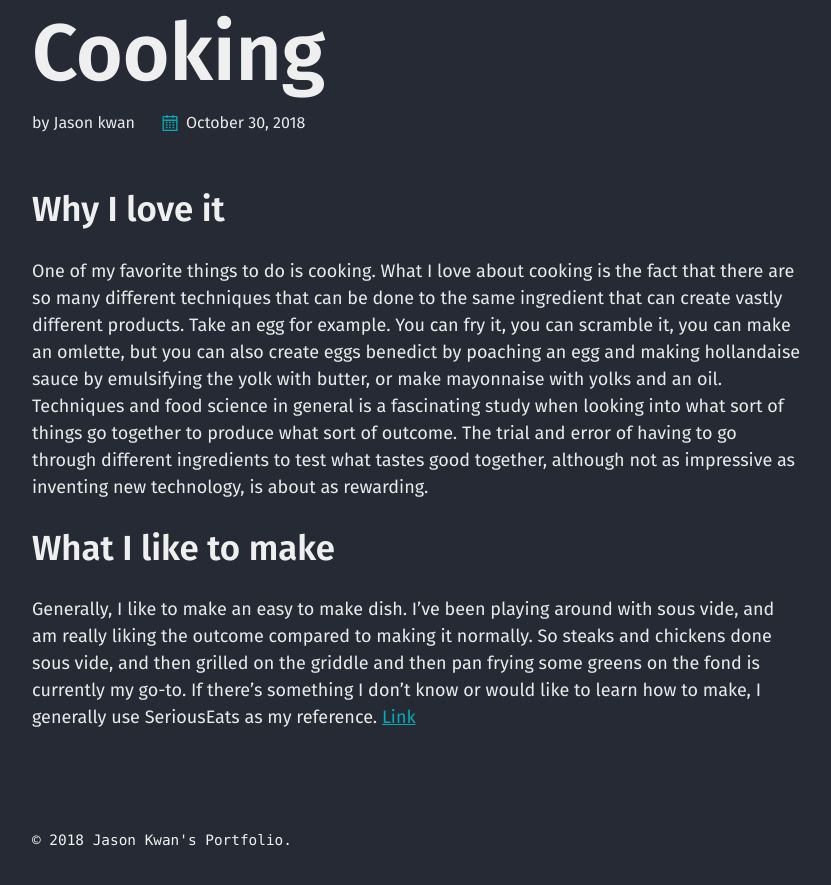
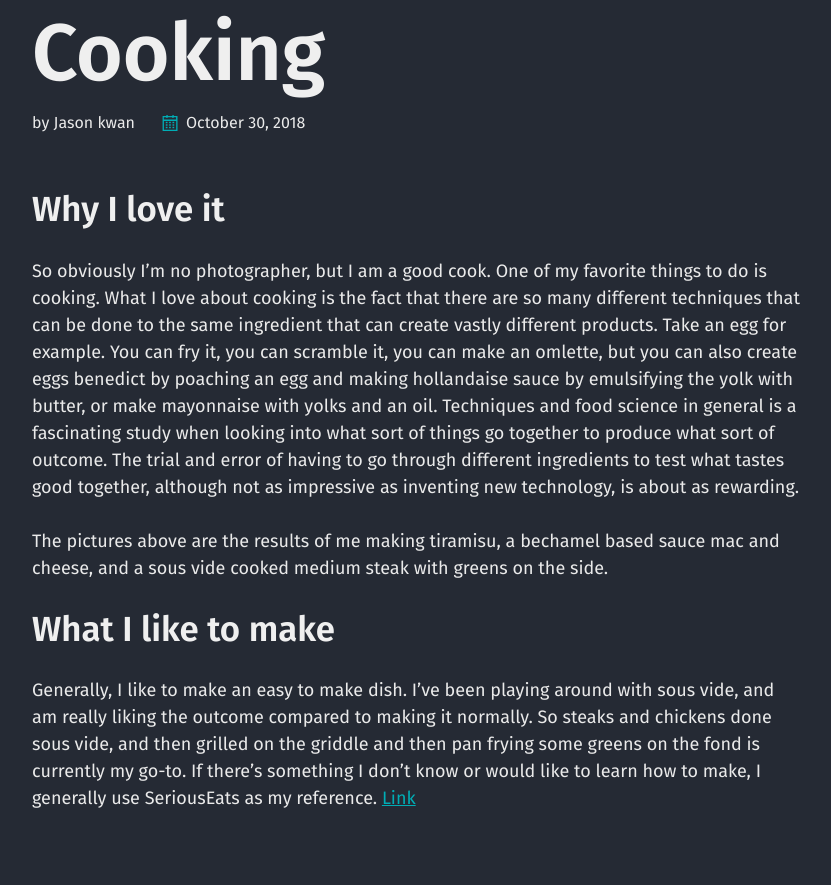
Before and after one commit to Ajofkn/timtimtim, a Jekyll site: the page built from _interests/Cooking.md, in a window 1280 px wide and 900 px high, scrolled down 620 px. Shown: the top 885 px of the window, without its empty margins (40-871 px from the left). Built offline with Jekyll 4.4.1, drawn with Linux system fonts in a browser that asks for light colours; a script that is not in the unit is left out.

Commit message:
Possibly even more final

```diff
--- a/_interests/Cooking.md
+++ b/_interests/Cooking.md
@@ -7,7 +7,9 @@ image:
 ---
 
 ## Why I love it
-One of my favorite things to do is cooking. What I love about cooking is the fact that there are so many different techniques that can be done to the same ingredient that can create vastly different products. Take an egg for example. You can fry it, you can scramble it, you can make an omlette, but you can also create eggs benedict by poaching an egg and making hollandaise sauce by emulsifying the yolk with butter, or make mayonnaise with yolks and an oil. Techniques and food science in general is a fascinating study when looking into what sort of things go together to produce what sort of outcome. The trial and error of having to go through different ingredients to test what tastes good together, although not as impressive as inventing new technology, is about as rewarding.
+So obviously I'm no photographer, but I am a good cook. One of my favorite things to do is cooking. What I love about cooking is the fact that there are so many different techniques that can be done to the same ingredient that can create vastly different products. Take an egg for example. You can fry it, you can scramble it, you can make an omlette, but you can also create eggs benedict by poaching an egg and making hollandaise sauce by emulsifying the yolk with butter, or make mayonnaise with yolks and an oil. Techniques and food science in general is a fascinating study when looking into what sort of things go together to produce what sort of outcome. The trial and error of having to go through different ingredients to test what tastes good together, although not as impressive as inventing new technology, is about as rewarding.
+
+The pictures above are the results of me making tiramisu, a bechamel based sauce mac and cheese, and a sous vide cooked medium steak with greens on the side.
 
 ## What I like to make
 Generally, I like to make an easy to make dish. I've been playing around with sous vide, and am really liking the outcome compared to making it normally. So steaks and chickens done sous vide, and then grilled on the griddle and then pan frying some greens on the fond is currently my go-to. If there's something I don't know or would like to learn how to make, I generally use SeriousEats as my reference. [Link](https://www.seriouseats.com)
```
Also changed, not shown: _interests/WoodWorking.md (+1 -1 lines), _work_projects/computers.md (+1 -1 lines).
